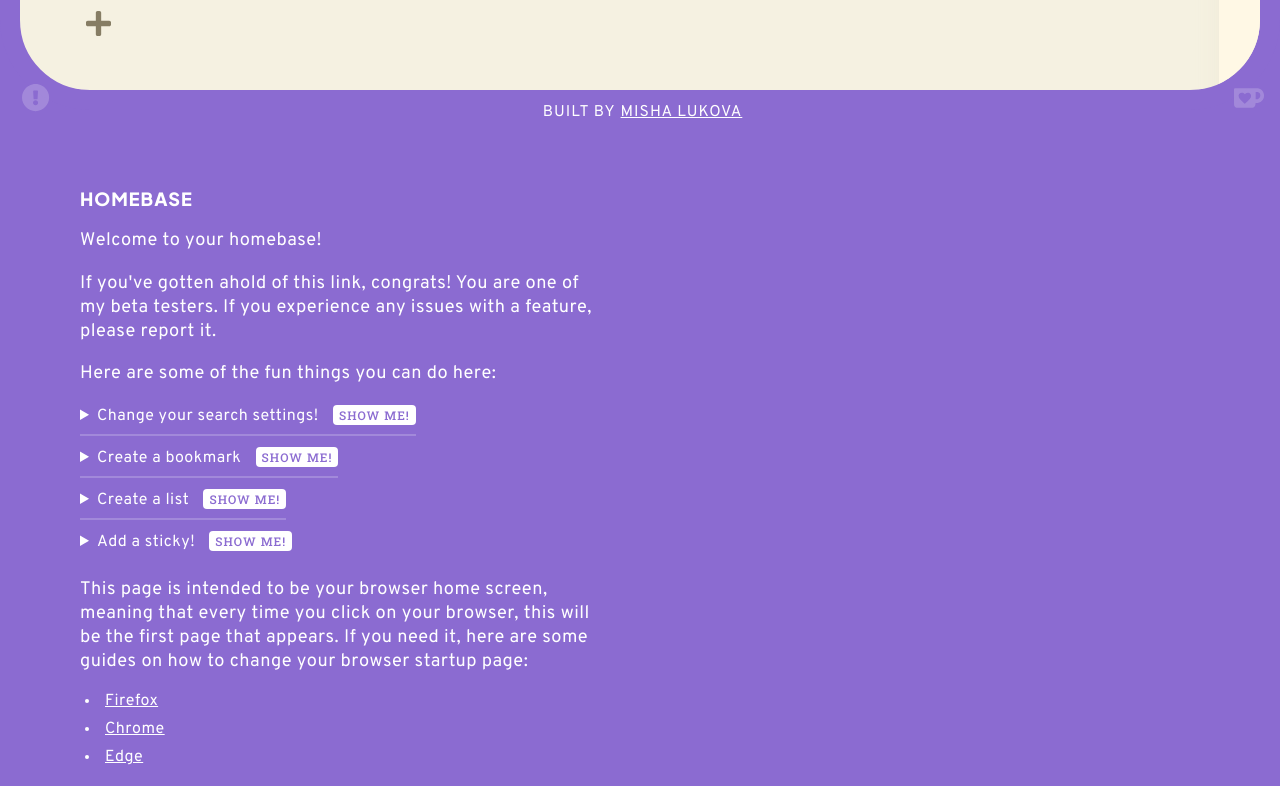
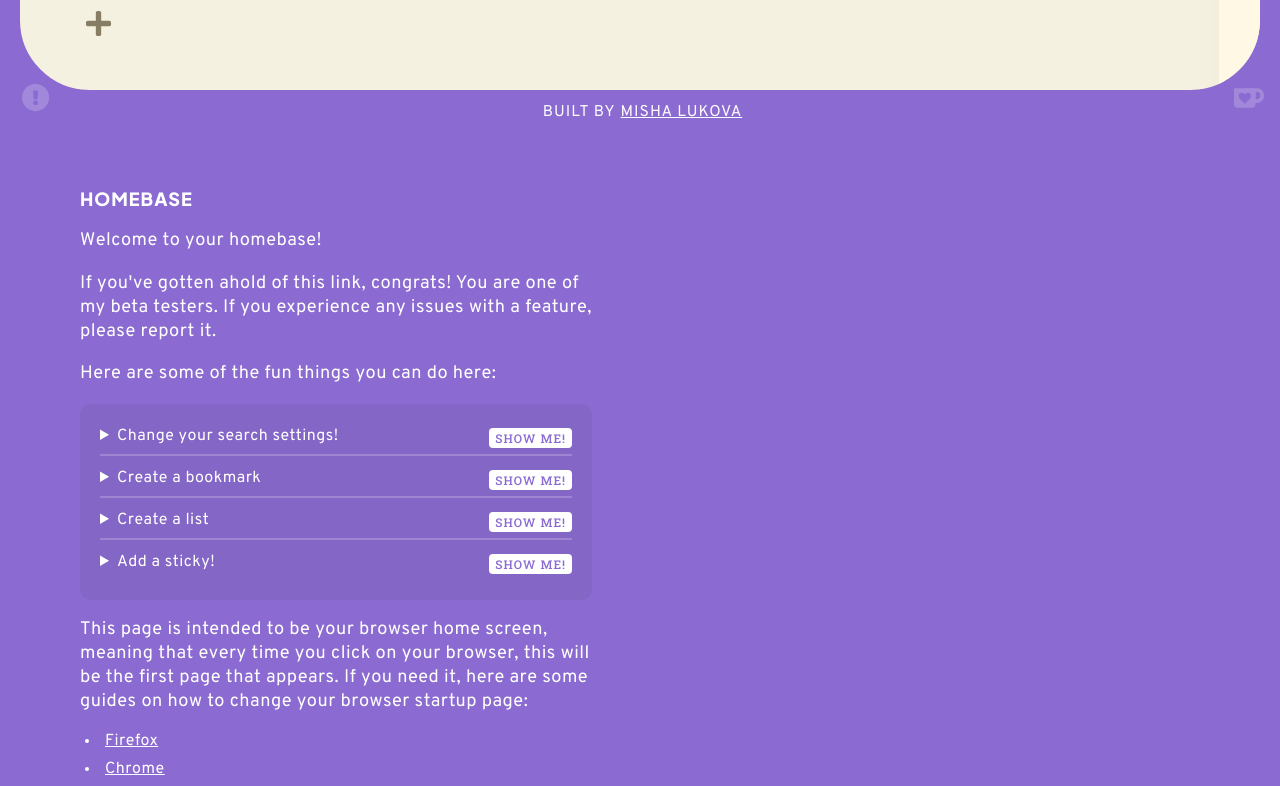
Before and after one commit to mishakov7/browserhome, a Next.js app: page / in a window 1280 px wide. Shown: the part 674-1460 px from the top of the page. Built offline with nearby package versions, Linux system fonts and the light colour scheme.

Commit message:
Added AA text for acc2 and acc2, fixed up guide

```diff
--- a/src/app/css/browserhome.css
+++ b/src/app/css/browserhome.css
@@ -125,7 +125,8 @@ input[type=text] {
   transition: top 0.2s;
 }
 
-.more-options-container:hover::before {
+.more-options-container:hover::before,
+.more-options-container.hovered::before {
   top: 30px;
 }
 
@@ -426,7 +427,8 @@ input[type=text] {
   stroke-width: 2px;
 }
 
-.more-options-container:hover .buttons-container {
+.more-options-container:hover .buttons-container,
+.more-options-container.hovered .buttons-container {
   bottom: -50px;
 }
 
@@ -915,6 +917,18 @@ input[type=text] {
   border-radius: 12px;
   transform: rotate(45deg);
   z-index: -1;
+}
+
+.creator.accent1-bg label {
+  color: rgb(var(--accent1-txt));
+}
+
+.creator.accent2-bg label {
+  color: rgb(var(--accent2-txt));
+}
+
+.creator.accent3-bg label {
+  color: rgb(var(--accent3-txt));
 }
 
 .creator.alert-bg {
--- a/src/app/css/sass/stickies.scss
+++ b/src/app/css/sass/stickies.scss
@@ -52,7 +52,8 @@
   transition: top 0.2s;
 }
 
-.more-options-container:hover::before {
+.more-options-container:hover::before,
+.more-options-container.hovered::before  {
   top: 30px;
 }
 
@@ -370,7 +371,8 @@
   stroke-width: 2px;
 }
 
-.more-options-container:hover .buttons-container {
+.more-options-container:hover .buttons-container,
+.more-options-container.hovered .buttons-container {
   bottom: -50px;
 }
 
--- a/src/app/globals.css
+++ b/src/app/globals.css
@@ -682,7 +682,6 @@ footer .kofi-button::before,
 footer .cache-button::after {
   position: absolute;
   opacity: 0;
-  color: var(--base-txt);
   font-family: var(--overpass);
   font-size: 12px;
   padding: 10px;
@@ -735,14 +734,16 @@ footer .cache-button::before {
 }
 
 .guide {
-  padding: 0;
+  padding: 10px 20px;
+  background-color: rgba(0, 0, 0, 0.05);
+  border-radius: 10px;
 }
 
 .guide li {
   /* position: relative; */
   display: flex;
   align-items: center;
-  width: max-content;
+  width: 100%;
   border-bottom: solid 2px rgba(var(--accent1-txt), 0.2);
   padding-bottom: 6px;
 }
@@ -753,8 +754,12 @@ footer .cache-button::before {
 
 .guide details,
 .guide summary {
-  max-width: 400px;
+  width: 100%;
   line-height: 24px;
+}
+
+.guide summary {
+  position: relative;
 }
 
 footer .guide p {
@@ -763,10 +768,10 @@ footer .guide p {
 }
 
 .guide li button {
-  /* position: absolute; */
+  position: absolute;
+  right: 0;
+  top: 4px;
   width: max-content;
-  right: 0;
-  top: 0;
   background-color: rgb(var(--accent1-txt));
   color: hsl(var(--accent1));
   border-radius: 4px;
@@ -1049,10 +1054,6 @@ button {
   animation: highlight-shadow 3s;
 }
 
-.more-options-container.highlight {
-  background: linear-gradient(180deg, hsl(var(--accent1)) 50%, hsl(var(--accent1-lt), 55%) 100%);
-}
-
 .sticky-date.highlight,
 .se-icon.highlight,
 .bookmarks-container .create-button.highlight {
--- a/src/app/page.tsx
+++ b/src/app/page.tsx
@@ -17,7 +17,7 @@ const lightTheme = [
   ["--secondary-txt", "#867D64"],
   ["--secondary-txt-lt", "#CDC7AF"],
   ["--subtle-border", "rgba(205, 199, 175, 0.15)"],
-  ["--shadow", "rgba(225, 217, 184, 1)"]
+  ["--shadow", "rgba(225, 217, 184, 0.2)"]
 ]
 
 const darkTheme = [
@@ -39,12 +39,18 @@ export default function Home() {
   const searchRef = useRef(null);
   const bookmarkRef = useRef(null);
   const listRef = useRef(null);
-  const dateRef = useRef(null);
+  const moreRef = useRef(null);
 
 
   const clickFeature = (ref: any) => {
     window.scrollTo({top: 0, behavior: "smooth"});
     ref.current.click();
+  }
+
+  const hoverFeature = (ref: any) => {
+    window.scrollTo({top: 0, behavior: "smooth"});
+
+    ref.current.classList.add("hovered");
   }
 
   const highlightFeature = (ref: any) => {
@@ -57,7 +63,7 @@ export default function Home() {
         blurLayers.current[3].classList.add("blur");
         break;
 
-      case dateRef.current:
+      case moreRef.current:
         blurLayers.current[0].classList.add("blur");
         blurLayers.current[1].classList.add("blur");
         blurLayers.current[2].classList.add("blur");
@@ -85,6 +91,7 @@ export default function Home() {
       blurLayers.current[2].classList.remove("blur");
       blurLayers.current[3].classList.remove("blur");
       ref.current.classList.remove("highlight");
+      ref.current.classList.remove("hovered");
 
     }, 4000);
   }
@@ -144,6 +151,8 @@ export default function Home() {
         document.documentElement.style.setProperty('--accent3-dk', localSettings.accent3.split(",")[0]);
 
         document.documentElement.style.setProperty('--accent1-txt', localSettings.accent1txt);
+        document.documentElement.style.setProperty('--accent2-txt', localSettings.accent2txt);
+        document.documentElement.style.setProperty('--accent3-txt', localSettings.accent3txt);
 
     }
 
@@ -166,7 +175,7 @@ export default function Home() {
 
           <div className='col feature-group'>
             <Search parentRef={(el: any) => (blurLayers.current[0] = el)} summonRef={searchRef} />
-            <Stickies parentRef={(el: any) => (blurLayers.current[1] = el)} summonRef={dateRef} openTheme={changeDrawer} />
+            <Stickies parentRef={(el: any) => (blurLayers.current[1] = el)} summonRef={moreRef} openTheme={changeDrawer} />
             <ToDoLists parentRef={(el: any) => (blurLayers.current[2] = el)} summonRef={listRef} />
           </div>
 
@@ -223,7 +232,7 @@ export default function Home() {
               </li>
               <li>
                   <details>
-                      <summary>Add a sticky! <button onClick={() => {highlightFeature(dateRef); clickFeature(dateRef);}}>Show me!</button></summary>
+                      <summary>Add a sticky! <button onClick={() => {highlightFeature(moreRef); hoverFeature(moreRef);}}>Show me!</button></summary>
                       <p>You can either add polaroids or notes to your homebase, allowing you the ability to personalize to your heart&apos;s content. If you happen to lose a sticky and you can&apos;t click on it, that&apos;s what the reset button is for!</p>
                       <p>** If you are a beta tester, please test polaroids.. I am wondering if I need to set a limit.</p>
                   </details>
--- a/src/components/drawers/theme.tsx
+++ b/src/components/drawers/theme.tsx
@@ -54,9 +54,8 @@ const Drawer = (props : any) => {
         return hsvaToHslString(hsl).split("(")[1].split(")")[0];
     }
 
-    function setAAText() {
-        let storageSettings = JSON.parse(String(localStorage.getItem('settings')));
-        let bg = contrastChecker.hexToLuminance(hsvaToHex(hsva1));
+    function setAAText(accent: string, color: ColorResult) {
+        let bg = contrastChecker.hexToLuminance(hsvaToHex(color));
         let light = contrastChecker.hexToLuminance("#FFFFFF");
         let dark = contrastChecker.hexToLuminance("#1C202C");
 
@@ -64,11 +63,11 @@ const Drawer = (props : any) => {
         let darkTxt = contrastChecker.getContrastRatio(bg, dark);
 
         if (darkTxt > lightTxt) {
-            document.documentElement.style.setProperty(('--accent1-txt'), "28, 32, 44");
+            document.documentElement.style.setProperty(('--' + accent + '-txt'), "28, 32, 44");
             return "28, 32, 44";
 
         } else {
-            document.documentElement.style.setProperty(('--accent1-txt'), "255, 255, 255");
+            document.documentElement.style.setProperty(('--' + accent + '-txt'), "255, 255, 255");
             return "255, 255, 255";
         }
     }
@@ -110,16 +109,20 @@ const Drawer = (props : any) => {
         switch(accent) {
             case "accent1":
                 color = accent1;
-                text = setAAText();
+                text = setAAText("accent1", hsva1);
                 storageSettings["accent1txt"] = text;
                 break;
 
             case "accent2":
                 color = accent2;
+                text = setAAText("accent2", hsva2);
+                storageSettings["accent2txt"] = text;
                 break;
 
             case "accent3":
                 color = accent3;
+                text = setAAText("accent3", hsva3);
+                storageSettings["accent3txt"] = text;
                 break;
 
             default:
```
Also changed, not shown: src/app/css/sass/creator.scss (+12 -0 lines), src/app/css/sass/todo.scss (+0 -8 lines), 1 other file (tests, documents, lock files or other folders).
